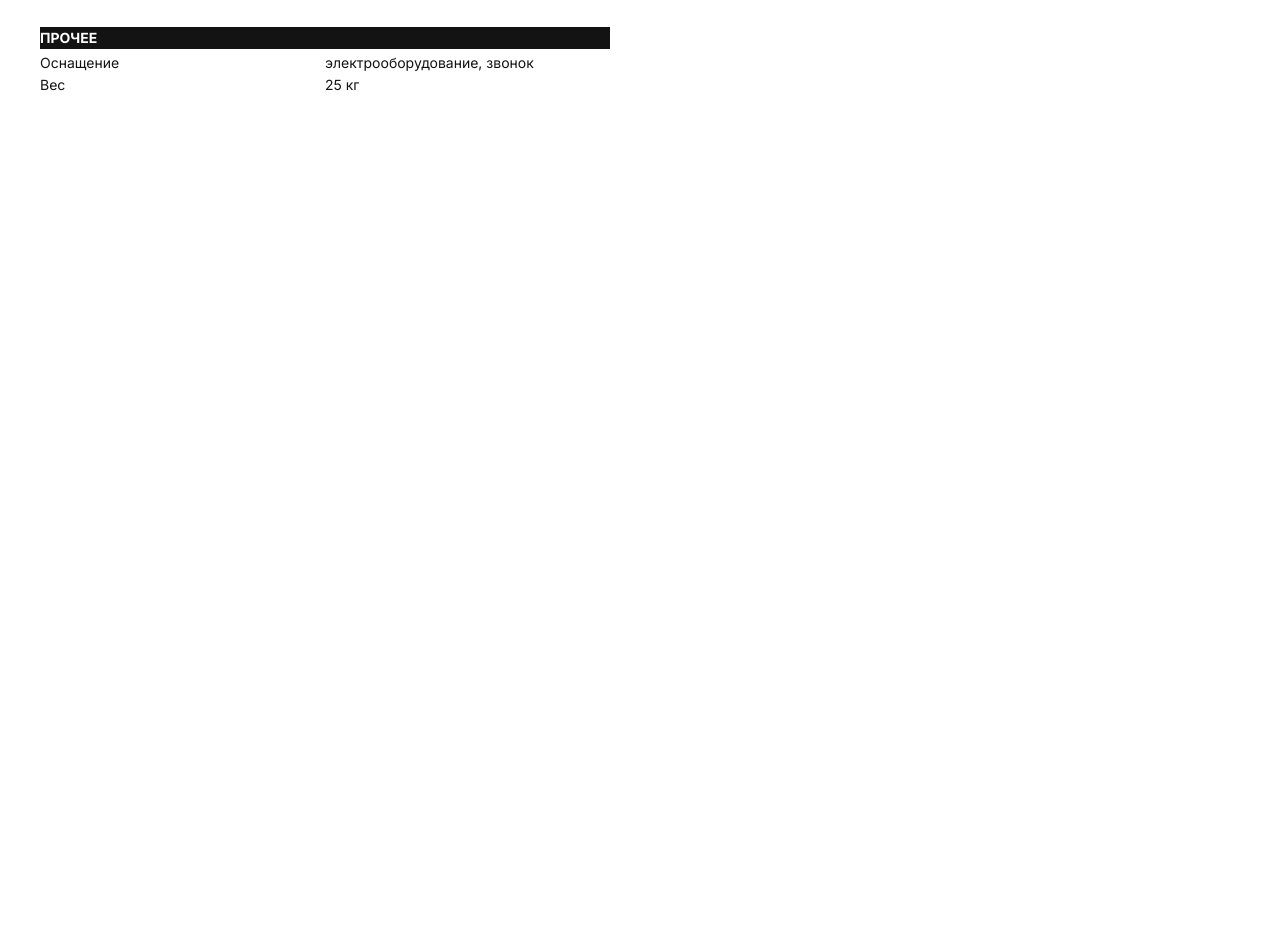
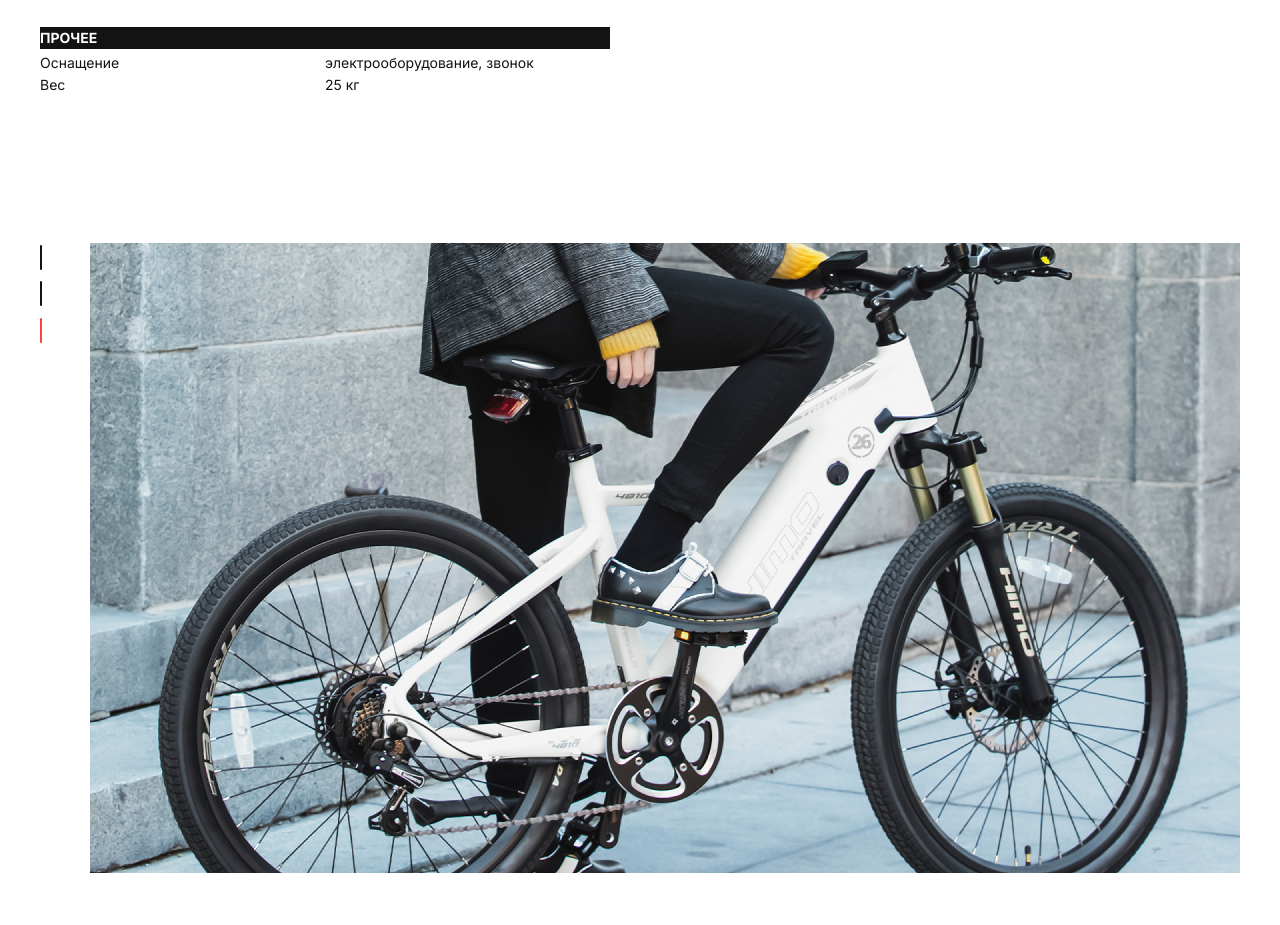
Before and after one commit to mkdir-s/himo, a plain HTML site: page index.html in a window 1280 px wide. Shown: the part 2847-3772 px from the top of the page. Before the commit the page ends 3090 px from the top, so only its background shows below. Drawn offline with nearby package versions, Linux system fonts and the light colour scheme.

Commit message:
feat: add slider

```diff
--- a/css/style.css
+++ b/css/style.css
@@ -225,3 +225,15 @@ body {
 .options-items__list-descr {
     flex-basis: 285px;
 }
+
+.slider {
+    padding-bottom: 50px;
+}
+.slider__items .slick-dots {
+    position: absolute;
+    top: 0;
+    left: 0;
+}
+.slider__item {
+    padding-left: 50px;
+}
--- a/index.html
+++ b/index.html
@@ -214,6 +214,21 @@
             </div>
         </div>
     </section>
+    <div class="slider">
+        <div class="container">
+            <div class="slider__items">
+                <div class="slider__item">
+                    <img class="slider__item-img" src="images/slider-1.jpg" alt="велосипед">
+                </div>
+                <div class="slider__item">
+                    <img class="slider__item-img" src="images/slider-2.jpg" alt="велосипед">
+                </div>
+                <div class="slider__item">
+                    <img class="slider__item-img" src="images/slider-3.jpg" alt="велосипед">
+                </div>
+            </div>
+        </div>
+    </div>
 
     <script src="https://ajax.googleapis.com/ajax/libs/jquery/3.6.0/jquery.min.js"></script>
     <script src="js/slick.min.js"></script>
--- a/js/main.js
+++ b/js/main.js
@@ -1,5 +1,5 @@
 $(function() {
-    $('.bike__slider').slick({
+    $('.bike__slider, .slider__items').slick({
         arrows: false,
         dots: true,
         fade: true,
```
Also changed, not shown: images/slider-1.jpg (added), images/slider-2.jpg (added), images/slider-3.jpg (added).
